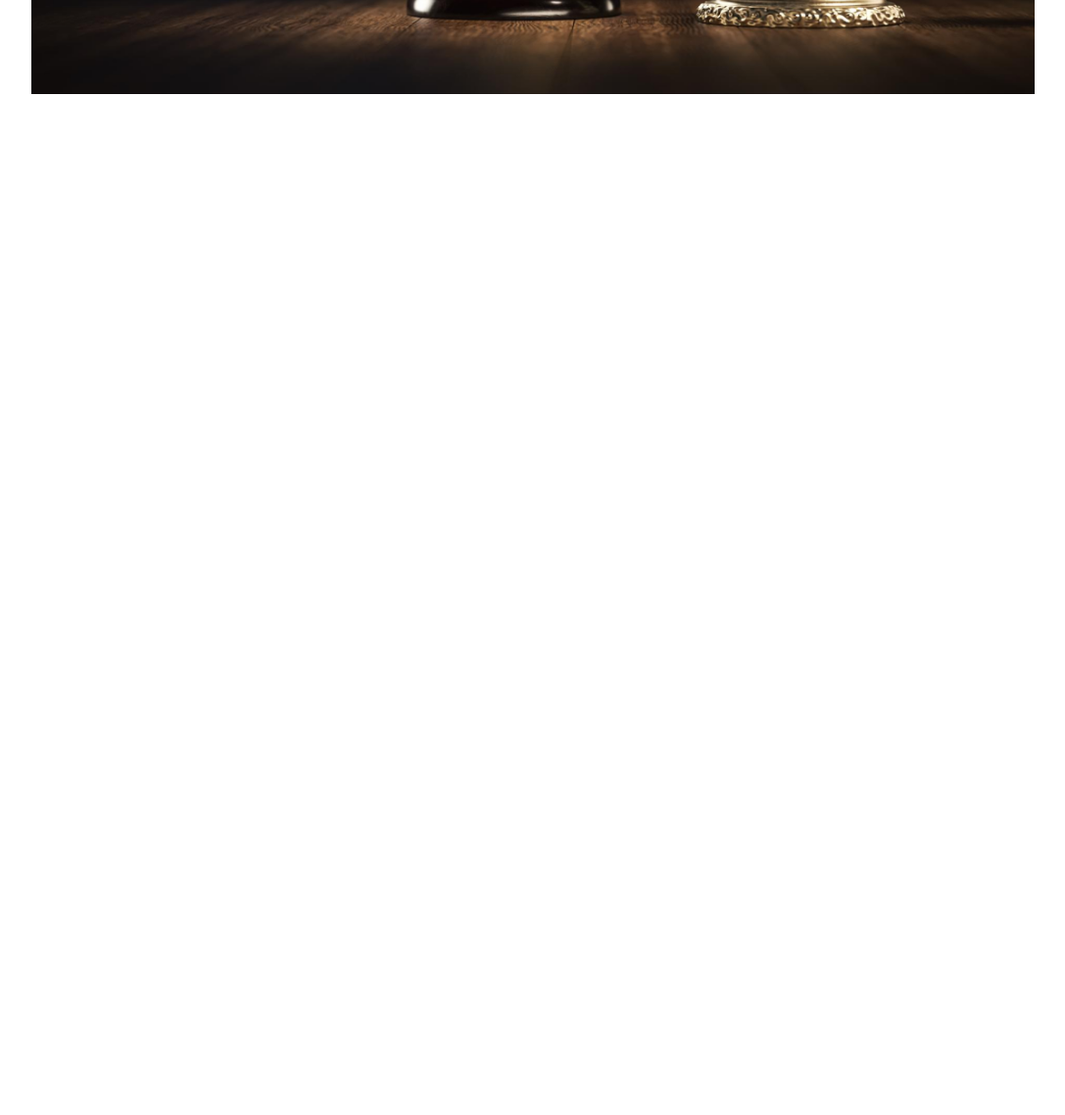
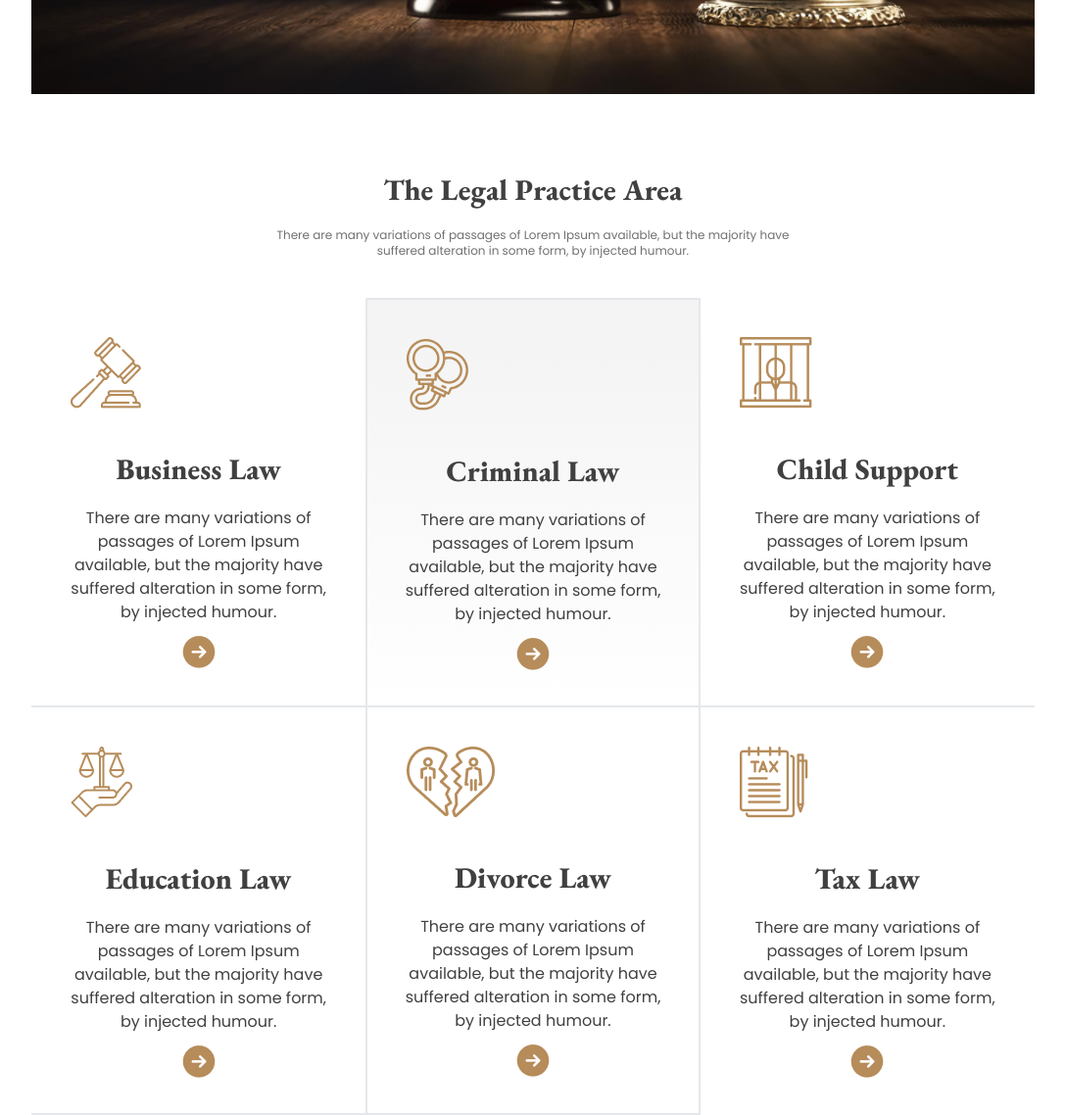
Before and after one commit to TanzilRayhan/Legal-Solutions, a plain HTML site: page index.html in a window 1280 px wide. Shown: the part 552-1690 px from the top of the page at 98% size, without its empty margins (96-1183 px from the left). Before the commit the page ends 800 px from the top, so only its background shows below. Drawn offline with nearby package versions, Linux system fonts and the light colour scheme.

Commit message:
legal practice area added

```diff
--- a/index.html
+++ b/index.html
@@ -31,7 +31,7 @@
             }
         </style>
 </head>
-<body>
+<body class="poppins text-[#414040]">
     <header class="max-w-5xl mx-auto">
         <nav>
             <div class="navbar bg-base-100 lg:my-10 text-xl poppins">
@@ -106,7 +106,7 @@
                 </div>
               </div>
         </nav>
-        <section class="">
+        <section class="mb-20">
             <div class="hero min-h-[500px]" style="background-image: url('./images/banner.png');">
                 <div class=" text-white"></div>
                 <div class="hero-content text-center text-white">
@@ -122,8 +122,89 @@
               </div>
         </section>
     </header>
-    <main class="max-w-6xl mx-auto">
-
+    <main class="max-w-5xl mx-auto">
+        <section>
+            <div class="text-center">
+                <h3 class="eb-garamond text-3xl font-extrabold my-5">The Legal Practice Area</h3>
+                <p class="px-5 mb-10 text-[#707070] text-xs lg:px-60">
+                    There are many variations of passages of Lorem Ipsum available, but the majority have suffered alteration in some form, by injected humour.
+                </p>
+            </div>
+            <div class="grid md:grid-cols-2 lg:grid-cols-3">
+                <div class="border-b-2 bg-white ">
+                    <figure class="px-10 pt-10">
+                      <img src="./images/business.png" alt="Shoes" class="" />
+                    </figure>
+                    <div class="card-body items-center text-center">
+                      <h2 class="card-title eb-garamond py-3 text-3xl font-extrabold">Business Law</h2>
+                      <p>There are many variations of passages of Lorem Ipsum available, but the majority have suffered alteration in some form, by injected humour.</p>
+                      <div class="">
+                        <img src="./images/Frame.png" alt="Shoes" class="" />
+                      </div>
+                    </div>
+                  </div>
+                  <div class=" border-b-2 lg:border-2 bg-gradient-to-b from-[#F3F3F3] to-[white]  ">
+                    <figure class="px-10 pt-10">
+                      <img src="./images/criminal.png" alt="Shoes" class="" />
+                    </figure>
+                    <div class="card-body items-center text-center ">
+                      <h2 class="card-title eb-garamond py-3 text-3xl font-extrabold">Criminal Law</h2>
+                      <p>There are many variations of passages of Lorem Ipsum available, but the majority have suffered alteration in some form, by injected humour.</p>
+                      <div class="">
+                        <img src="./images/Frame.png" alt="Shoes" class="" />
+                      </div>
+                    </div>
+                  </div>
+                  <div class=" border-b-2 bg-white ">
+                    <figure class="px-10 pt-10">
+                      <img src="./images/child.png" alt="Shoes" class="" />
+                    </figure>
+                    <div class="card-body items-center text-center">
+                      <h2 class="card-title eb-garamond py-3 text-3xl font-extrabold">Child Support</h2>
+                      <p>There are many variations of passages of Lorem Ipsum available, but the majority have suffered alteration in some form, by injected humour.</p>
+                      <div class="">
+                        <img src="./images/Frame.png" alt="Shoes" class="" />
+                      </div>
+                    </div>
+                  </div>
+                  <div class="border-b-2 bg-white ">
+                    <figure class="px-10 pt-10">
+                      <img src="./images/education.png" alt="Shoes" class="" />
+                    </figure>
+                    <div class="card-body items-center text-center">
+                      <h2 class="card-title eb-garamond py-3 text-3xl font-extrabold">Education Law</h2>
+                      <p>There are many variations of passages of Lorem Ipsum available, but the majority have suffered alteration in some form, by injected humour.</p>
+                      <div class="">
+                        <img src="./images/Frame.png" alt="Shoes" class="" />
+                      </div>
+                    </div>
+                  </div>
+                  <div class="border-b-2 lg:border-x-2 bg-white ">
+                    <figure class="px-10 pt-10">
+                      <img src="./images/divorce.png" alt="Shoes" class="" />
+                    </figure>
+                    <div class="card-body items-center text-center">
+                      <h2 class="card-title eb-garamond py-3 text-3xl font-extrabold">Divorce Law</h2>
+                      <p>There are many variations of passages of Lorem Ipsum available, but the majority have suffered alteration in some form, by injected humour.</p>
+                      <div class="">
+                        <img src="./images/Frame.png" alt="Shoes" class="" />
+                      </div>
+                    </div>
+                  </div>
+                  <div class=" bg-white ">
+                    <figure class="px-10 pt-10">
+                      <img src="./images/tax.png" alt="Shoes" class="" />
+                    </figure>
+                    <div class="card-body items-center text-center">
+                      <h2 class="card-title eb-garamond py-3 text-3xl font-extrabold">Tax Law</h2>
+                      <p>There are many variations of passages of Lorem Ipsum available, but the majority have suffered alteration in some form, by injected humour.</p>
+                      <div class="">
+                        <img src="./images/Frame.png" alt="Shoes" class="" />
+                      </div>
+                    </div>
+                  </div>
+            </div>
+        </section>
     </main>
 </body>
 </html>
```
